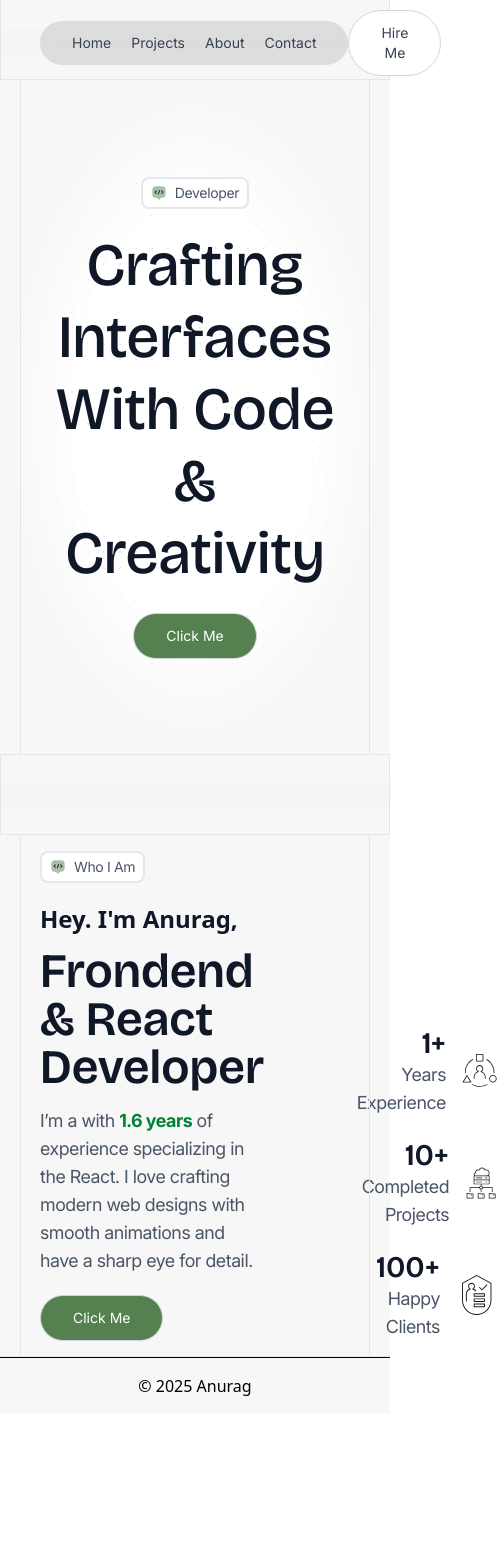
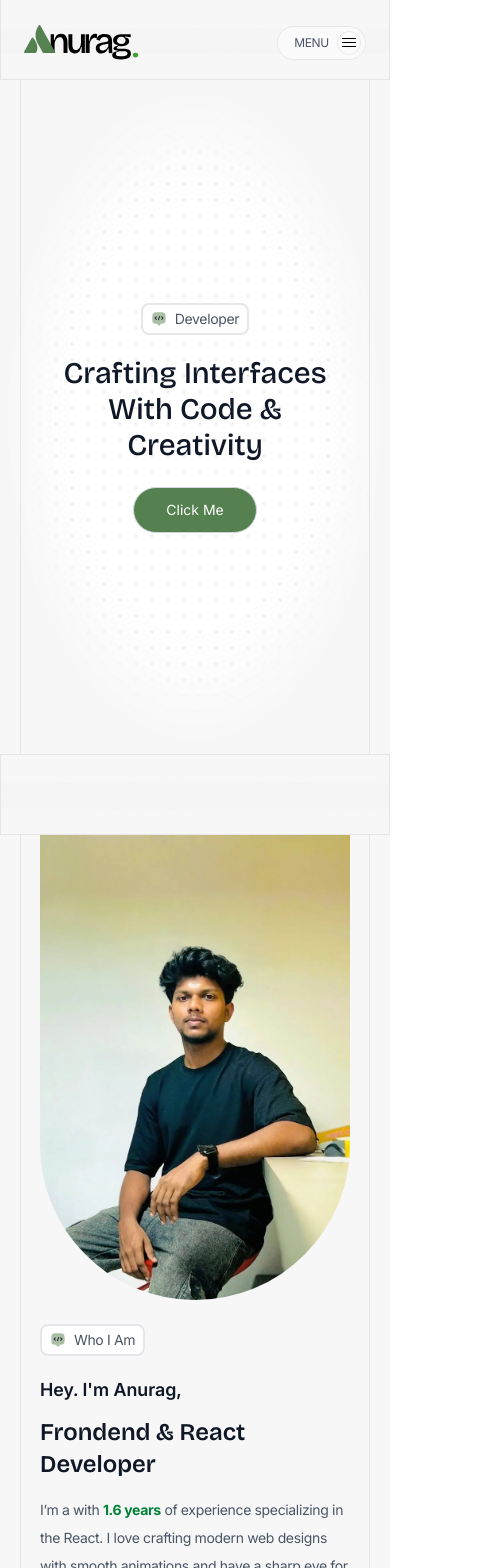
Before and after one commit to AnuragKD/personal-portfolio-react, a React (Vite) app: page / in a window 390 px wide. Shown: the top 1568 px of the page, 497 px wide, since content can reach past the window. Before the commit the page ends 1414 px from the top, so only its background shows below. Built offline with nearby package versions, Linux system fonts and the light colour scheme.

Commit message:
mobile responsive is completed for banner, about , header sec

```diff
--- a/src/components/layout/Header.jsx
+++ b/src/components/layout/Header.jsx
@@ -1,23 +1,105 @@
-import { Link } from "react-router-dom";
+import { useState } from "react";
+import { NavLink } from "react-router-dom";
 import Icon from "../Icon";
 import Button from "../ui/Button";
 
 export default function Header() {
+  const [isOpen, setIsOpen] = useState(false);
+
+  const navLinks = [
+    { name: "Home", path: "/" },
+    { name: "Projects", path: "/projects" },
+    { name: "About", path: "/about" },
+    { name: "Contact", path: "/contact" },
+  ];
+
   return (
-    <header className="w-full fixed top-0 z-999 h-[85px]">
-        <nav className="mx-auto max-w-7xl px-10 flex justify-between items-center h-full ">
-            <Icon name="logo" className=""/>
-            <div className="flex gap-5 px-8 py-3 bg-black/10 backdrop-blur-sm rounded-full">
-                <Link to="/"  className="font-secondary-font text-sm text-gray-700 font-normal">Home</Link>
-                <Link to="/projects" className="font-secondary-font text-sm text-gray-700 font-normal">Projects</Link>
-                <Link to="/about" className="font-secondary-font text-sm text-gray-700 font-normal">About</Link>
-                <Link to="/contact" className="font-secondary-font text-sm text-gray-700 font-normal">Contact</Link>
-            </div>
-            <div>
-                <Button>Hire Me</Button>
+    <header className="w-full fixed top-0 z-50">
+      <nav className="mx-auto max-w-7xl px-6 lg:px-10 flex justify-between items-center h-[85px]">
+
+        {/* Logo */}
+        <Icon name="logo" />
+
+        {/* Desktop Menu */}
+        <div className="hidden lg:flex gap-1 px-1 py-1 bg-white/50 border-1 border-gray-300 backdrop-blur-sm rounded-full">
+          {navLinks.map((link) => (
+            <NavLink
+              key={link.name}
+              to={link.path}
+              className={({isActive}) =>
+                `text-sm px-4 py-2 rounded-full text-black font-normal font-primary-font transition ${
+                    isActive
+                    ? " bg-primary-color text-white hover:bg-primary-color/90"
+                    : " "
+                }`}
+            >
+              {link.name}
+            </NavLink>
+          ))}
+        </div>
+
+        {/* Desktop Button */}
+        <div className="hidden lg:block">
+          <Button>Hire Me</Button>
+        </div>
+
+        {/* Mobile Hamburger */}
+        <div className="lg:hidden relative">
+
+            <button
+                className="relative z-1 flex flex-row items-center gap-2 bg-white/50 backdrop-blur-sm pl-4 pr-1 py-1 rounded-full border-1 border-gray-200"
+                onClick={() => setIsOpen(!isOpen)}
+                >
+                <p className="leading-0 text-xs">MENU</p>
+                <div className="flex flex-col justify-center w-6 h-6 gap-[3px] border-1 border-gray-200 p-1 rounded-full">
+                    <span
+                        className={`h-[1px] w-full bg-black transition-all ${
+                        isOpen ? "rotate-45 translate-y-1" : ""
+                        }`}
+                    />
+                    <span
+                        className={`h-[1px] w-full bg-black transition-all ${
+                        isOpen ? "opacity-0" : ""
+                        }`}
+                    />
+                    <span
+                        className={`h-[1px] w-full bg-black transition-all ${
+                        isOpen ? "-rotate-45 -translate-y-1" : ""
+                        }`}
+                    />
+                </div>
+            </button>
+
+            {/* Mobile Menu */}
+            <div
+                className={`lg:hidden absolute -right-1 -top-1 overflow-hidden transition-all duration-300 ${
+                isOpen ? "max-h-96 w-[300px] opacity-100" : "max-h-0 w-0 opacity-0"
+                }`}
+            >
+                <div className="flex flex-col items-end gap-2 p-6 rounded-2xl bg-white border-1 border-gray-200">
+                {navLinks.map((link) => (
+                    <NavLink
+                    key={link.name}
+                    to={link.path}
+                    onClick={() => setIsOpen(false)}
+                    className={({isActive}) =>
+                        `text-black text-sm px-4 py-2 w-full ${
+                            isActive
+                            ? " bg-primary-color text-white"
+                            : " "
+                        }`}
+                    >
+                    {link.name}
+                    </NavLink>
+                ))}
+
+                <Button onClick={() => setIsOpen(false)}>Hire Me</Button>
+                </div>
             </div>
 
-        </nav>
+        </div>
+      </nav>
+
     </header>
   );
 }
--- a/src/components/sections/About.jsx
+++ b/src/components/sections/About.jsx
@@ -7,6 +7,7 @@ import Icon from '../Icon'
 // import CvIcon from '../../assets/icons/cv.png'
 import ProfileImg from '../../assets/images/anurag.webp'
 import Button from '../ui/Button'
+import Label from '../ui/Label'
 // import AnimatedStrokeSVG from '../element/ProfileDrawing'
 
 const About = () => {
@@ -15,18 +16,15 @@ const About = () => {
   return (
     <Section>
         <Container>
-            <div className='relative flex'>
+            <div className='relative flex flex-col md:flex-row'>
                 {/* masked dot  */}
                 {/* <div class="absolute inset-0 z-0 h-full w-full bg-white bg-[radial-gradient(#e5e7eb_1px,transparent_1px)] bg-size-[16px_16px] mask-[radial-gradient(ellipse_50%_50%_at_50%_50%,#F7F7F7_60%,transparent_100%)]"></div> */}
-                <div className='relative z-1 flex flex-col justify-between gap-5 border-gray-200 flex-1'>
+                <div className='relative z-1 flex flex-col justify-between gap-5 border-gray-200 flex-1 '>
                     <div className='w-full relative'>
-                        <div className='w-fit flex gap-2 items-center justify-center mb-5 bg-white px-2 rounded-lg border-2 border-gray-200'>
-                            <Icon name="messageprogramming" className="w-4 h-auto" />
-                            <p className='font-normal text-sm text-gray-600 '>Who I Am</p>
-                        </div>
+                        <Label name="messageprogramming" className='!mx-0'>Who I Am</Label>
                         <h3 className='mb-3'>Hey. I'm Anurag,</h3>
                         <h2 className='mb-4'>frondend & React Developer</h2>
-                        <p className=' max-w-[800px] mx-auto mb-5'>I’m a with <strong className='text-green-700'>1.6 years</strong> of experience specializing in the React. I love crafting modern web designs with smooth animations and have a sharp eye for detail.</p>
+                        <p className=' mb-5'>I’m a with <strong className='text-green-700'>1.6 years</strong> of experience specializing in the React. I love crafting modern web designs with smooth animations and have a sharp eye for detail.</p>
                         <Button variant="secondary">Click Me</Button>
 
                         {/* <div className='w-full mt-14'>
@@ -57,32 +55,32 @@ const About = () => {
                         </div> */}
                     </div>
                 </div>
-                <div className='w-[40%] px-10 flex justify-center'>
-                    <img className='-mt-8 border-primary-color aspect-[2/3] object-bottom  object-cover h-auto rounded-b-full' src={ProfileImg} alt="" />
+                <div className='w-full md:w-[40%] px-0 md:px-10 flex justify-center -order-1 md:order-none mb-6 md:mb-0'>
+                    <img className='-mt-4 sm:-mt-6 md:-mt-8 border-primary-color aspect-[2/3] object-bottom  object-cover h-auto rounded-b-full' src={ProfileImg} alt="" />
                 </div>
                     {/* <AnimatedStrokeSVG /> */}
-                <div className='flex flex-col gap-5 border-gray-200 flex-1 justify-end'>
-                    <ul className='flex flex-col w-full gap-5'>
-                        <li className='flex flex-row gap-4 w-full justify-end'>
-                            <div className='flex flex-col items-end text-end'>
-                                <h4 className='font-primary-font text-3xl'>1+</h4>
+                <div className='flex mt-6 flex-col gap-5 border-gray-200 flex-1 justify-end'>
+                    <ul className='flex flex-wrap flex-col md:flex-col items-start md:items-end justify-center w-full gap-6'>
+                        <li className='flex flex-row-reverse md:flex-row gap-4 w-fit justify-end'>
+                            <div className='flex flex-col items-start md:items-end text-start md:text-end'>
+                                <h4 className='font-primary-font text-xl md:text-3xl'>1+</h4>
                                 <p><a href="">Years Experience</a></p>
                             </div>
-                            <Icon name="experience" className="w-12 h-auto opacity-90" />
+                            <Icon name="experience" className="w-10 md:w-12 h-auto opacity-90" />
                         </li>
-                        <li className='flex flex-row gap-4 w-full justify-end'>
-                            <div className='flex flex-col items-end text-end'>
-                                <h4 className='font-primary-font text-3xl'>10+</h4>
+                        <li className='flex flex-row-reverse md:flex-row gap-4 w-fit justify-end'>
+                            <div className='flex flex-col items-start md:items-end text-start md:text-end'>
+                                <h4 className='font-primary-font text-xl md:text-3xl'>10+</h4>
                                 <p>Completed Projects</p>
                             </div>
-                            <Icon name="project" className="w-12 h-auto opacity-90" />
+                            <Icon name="project" className="w-10 md:w-12 h-auto opacity-90" />
                         </li>
-                        <li className='flex flex-row gap-4 w-full justify-end'>
-                            <div className='flex flex-col items-end text-end'>
-                                <h4 className='font-primary-font text-3xl'>100+</h4>
+                        <li className='flex flex-row-reverse md:flex-row gap-4 w-fit justify-end'>
+                            <div className='flex flex-col items-start md:items-end text-start md:text-end'>
+                                <h4 className='font-primary-font text-xl md:text-3xl'>100+</h4>
                                 <p>Happy Clients</p>
                             </div>
-                            <Icon name="client" className="w-12 h-auto opacity-90" />
+                            <Icon name="client" className="w-10 md:w-12 h-auto opacity-90" />
                         </li>
                     </ul>
                 </div>
--- a/src/components/sections/Banner.jsx
+++ b/src/components/sections/Banner.jsx
@@ -6,16 +6,14 @@ import Icon from '../Icon'
 // import Buttonhex from '../ui/Buttonhex'
 // import CvIcon from '../../assets/icons/cv.png'
 import Button from '../ui/Button'
+import Label from '../ui/Label'
 
 const Banner = () => {
   return (
-    <Section className='h-[80dvh] flex items-center'>
+    <Section className='h-fit min-h-[80dvh] flex items-center'>
             <div class="absolute inset-0 z-0 h-full w-full bg-white bg-[radial-gradient(#e5e7eb_1px,transparent_1px)] bg-size-[16px_16px] mask-[radial-gradient(ellipse_50%_50%_at_50%_50%,#F7F7F7_60%,transparent_100%)]"></div>
         <Container className='z-1'>
-            <div className='w-fit mx-auto flex gap-2 items-center justify-center mb-5 bg-white px-2 rounded-lg border-2 border-gray-200'>
-              <Icon name="messageprogramming" className="w-4 h-auto" />
-              <p className='font-normal text-sm text-gray-600 '>Developer</p>
-            </div>
+            <Label name="messageprogramming">Developer</Label>
             <div className='block text-center'>
               <h1 className='relative text-center inline z-1'>
                 Crafting Interfaces<br/>With Code & Creativity
--- /dev/null
+++ b/src/components/ui/Label.jsx
@@ -0,0 +1,15 @@
+import React from 'react'
+import Icon from '../Icon'
+
+const Label = ({ name, children, className = "" }) => {
+  return (
+    <div className={`w-fit mx-auto flex gap-2 items-center justify-center mb-5 bg-white px-2 rounded-lg border-2 border-gray-200 ${className}`}>
+      <Icon name={name} className="w-4 h-auto" />
+      <p className='font-normal text-sm text-gray-600'>
+        {children}
+      </p>
+    </div>
+  )
+}
+
+export default Label
--- a/src/index.css
+++ b/src/index.css
@@ -36,12 +36,12 @@
 
 /* GLOBAL BASE STYLES */
 @layer base {
-
-  h1 { @apply text-6xl font-medium text-gray-900 leading-[1.2] font-primary-font; }
-  h2 { @apply text-5xl font-semibold text-gray-900 capitalize font-primary-font; }
-  h3 { @apply text-2xl font-semibold text-gray-900 ; }
-  h4 { @apply text-xl font-semibold text-gray-900 ; }
-  p  { @apply text-lg leading-7 tracking-tight text-gray-600 font-secondary-font;}
+  body { @apply font-secondary-font;}
+  h1 { @apply text-3xl md:text-5xl xl:text-6xl font-medium text-gray-900 leading-[1.2] font-primary-font; }
+  h2 { @apply text-2xl md:text-4xl xl:text-5xl font-semibold text-gray-900 capitalize font-primary-font; }
+  h3 { @apply text-lg md:text-xl xl:text-2xl font-semibold text-gray-900 ; }
+  h4 { @apply text-base md:text-lg xl:text-xl font-semibold text-gray-900 ; }
+  p  { @apply text-sm md:text-base xl:text-lg leading-7 tracking-tight text-gray-600 font-secondary-font;}
   a  { @apply font-secondary-font ;}
   button { @apply font-secondary-font ;}
 }
--- a/src/pages/Home.jsx
+++ b/src/pages/Home.jsx
@@ -22,6 +22,8 @@ export default function Home(){
       <Banner/>
       <Separator/>
       <About/>
+      {/* <Separator/> */}
+      <About/>
     </>
   )
 }
```
